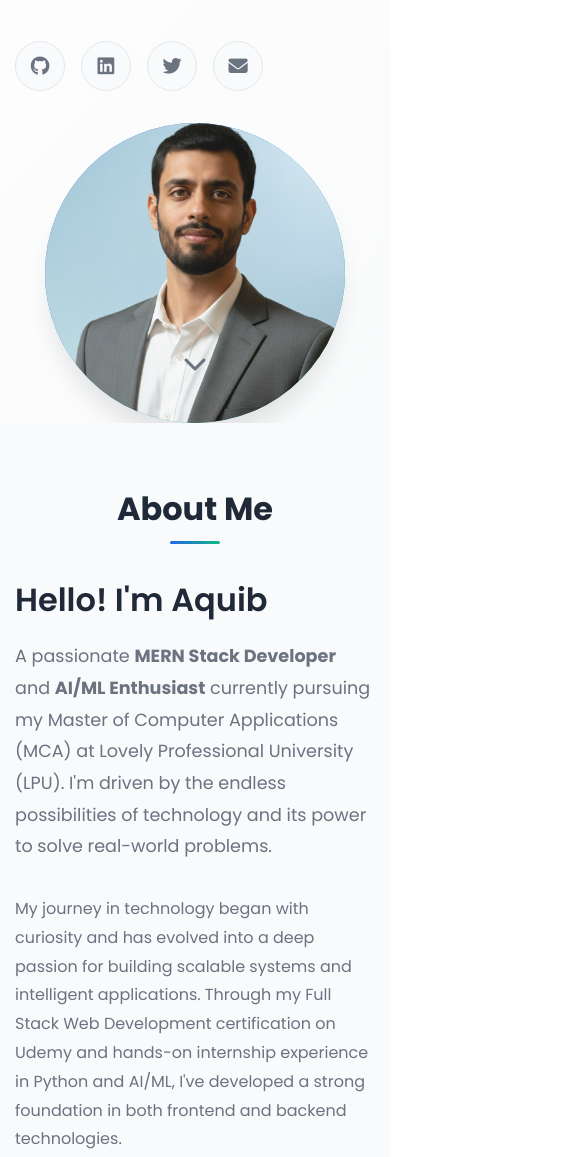
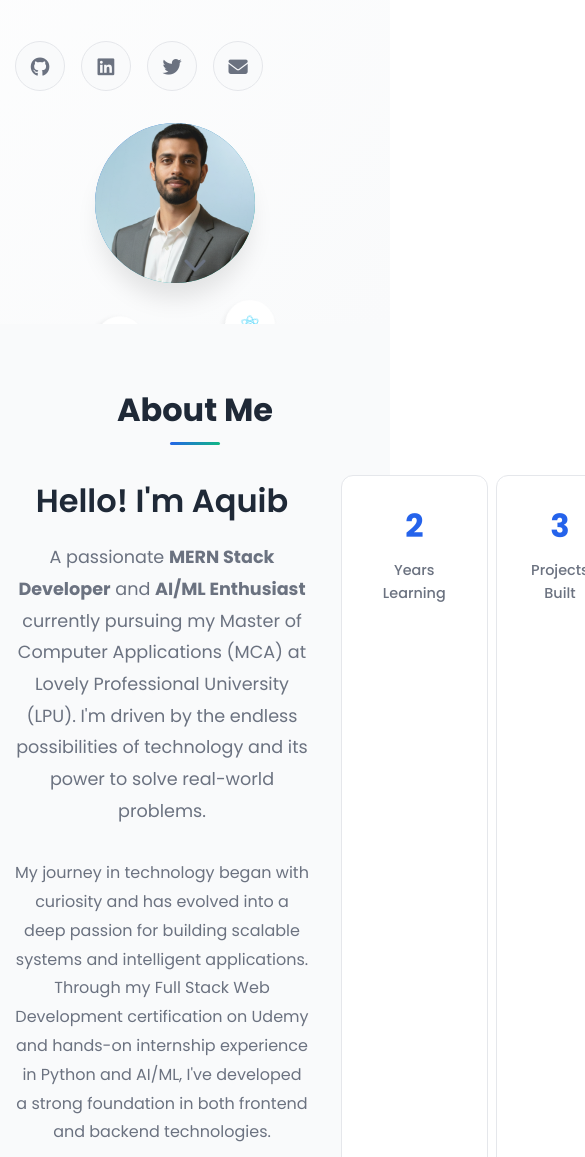
Before and after one commit to cyberfunky1010/portfolio-website, a plain HTML site: page index.html in a window 390 px wide. Shown: the part 520-1677 px from the top of the page, 585 px wide, since content can reach past the window. Drawn offline with Linux system fonts and the light colour scheme.

Commit message:
Adjust image dimensions and layout styles

```diff
--- a/styles.css
+++ b/styles.css
@@ -420,8 +420,8 @@ html {
 }
 
 .image-placeholder {
-  width: 100%;
-  height: 100%;
+  width: 80%;
+  height: 80%;
   background: linear-gradient(135deg, var(--primary-color), var(--secondary-color));
   border-radius: 50%;
   display: flex;
@@ -529,7 +529,8 @@ html {
 }
 
 .about-content {
-  display: grid;
+  display: flex;
+  text-align: center;
   grid-template-columns: 2fr 1fr;
   gap: 4rem;
   margin-bottom: 4rem;
@@ -1938,8 +1939,8 @@ html {
   }
 
   .image-container {
-    width: 300px;
-    height: 300px;
+    width: 200px;
+    height: 200px;
   }
 
   .image-placeholder {
```
